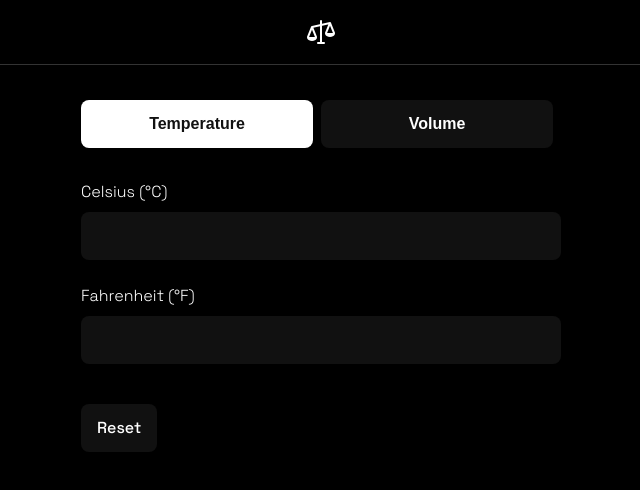
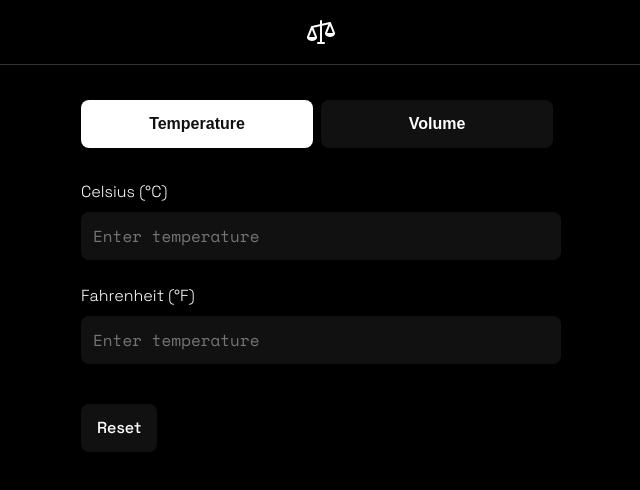
Before and after one commit to stevenoneildev/switchcook, a website: page index.html in a window 1280 px wide. Shown: the whole page, without its empty margins (319-959 px from the left). Drawn offline with nearby package versions, Linux system fonts and the light colour scheme.

Commit message:
placeholders

```diff
--- a/index.html
+++ b/index.html
@@ -41,11 +41,11 @@
             <div class="form">
                 <div class="inputWrapper">
                     <label class="inputLabel">Celsius (°C)</label>
-                    <input id="celsiusInput" type="number" class="inputField">
+                    <input id="celsiusInput" type="number" class="inputField" placeholder="Enter temperature">
                 </div>
                 <div class="inputWrapper">
                     <label class="inputLabel">Fahrenheit (°F)</label>
-                    <input id="fahrenheitInput" type="number" class="inputField">
+                    <input id="fahrenheitInput" type="number" class="inputField" placeholder="Enter temperature">
                 </div>
                 <button id="resetTemperature" class="resetButton">Reset</button>
             </div>
@@ -54,23 +54,23 @@
             <div class="form">
                 <div class="inputWrapper">
                     <label class="inputLabel">Milliliters (ml)</label>
-                    <input id="millilitersInput" type="number" class="inputField">
+                    <input id="millilitersInput" type="number" class="inputField" placeholder="Enter volume">
                 </div>
                 <div class="inputWrapper">
                     <label class="inputLabel">Teaspoons (tsp)</label>
-                    <input id="teaspoonsInput" type="number" class="inputField">
+                    <input id="teaspoonsInput" type="number" class="inputField" placeholder="Enter volume">
                 </div>
                 <div class="inputWrapper">
                     <label class="inputLabel">Tablespoons (tbsp)</label>
-                    <input id="tablespoonsInput" type="number" class="inputField">
+                    <input id="tablespoonsInput" type="number" class="inputField" placeholder="Enter volume">
                 </div>
                 <div class="inputWrapper">
                     <label class="inputLabel">Ounces (fl oz)</label>
-                    <input id="ouncesInput" type="number" class="inputField">
+                    <input id="ouncesInput" type="number" class="inputField" placeholder="Enter volume">
                 </div>
                 <div class="inputWrapper">
                     <label class="inputLabel">Cups (C)</label>
-                    <input id="cupsInput" type="number" class="inputField">
+                    <input id="cupsInput" type="number" class="inputField" placeholder="Enter volume">
                 </div>
                 <button id="resetVolume" class="resetButton">Reset</button>
             </div>
```
